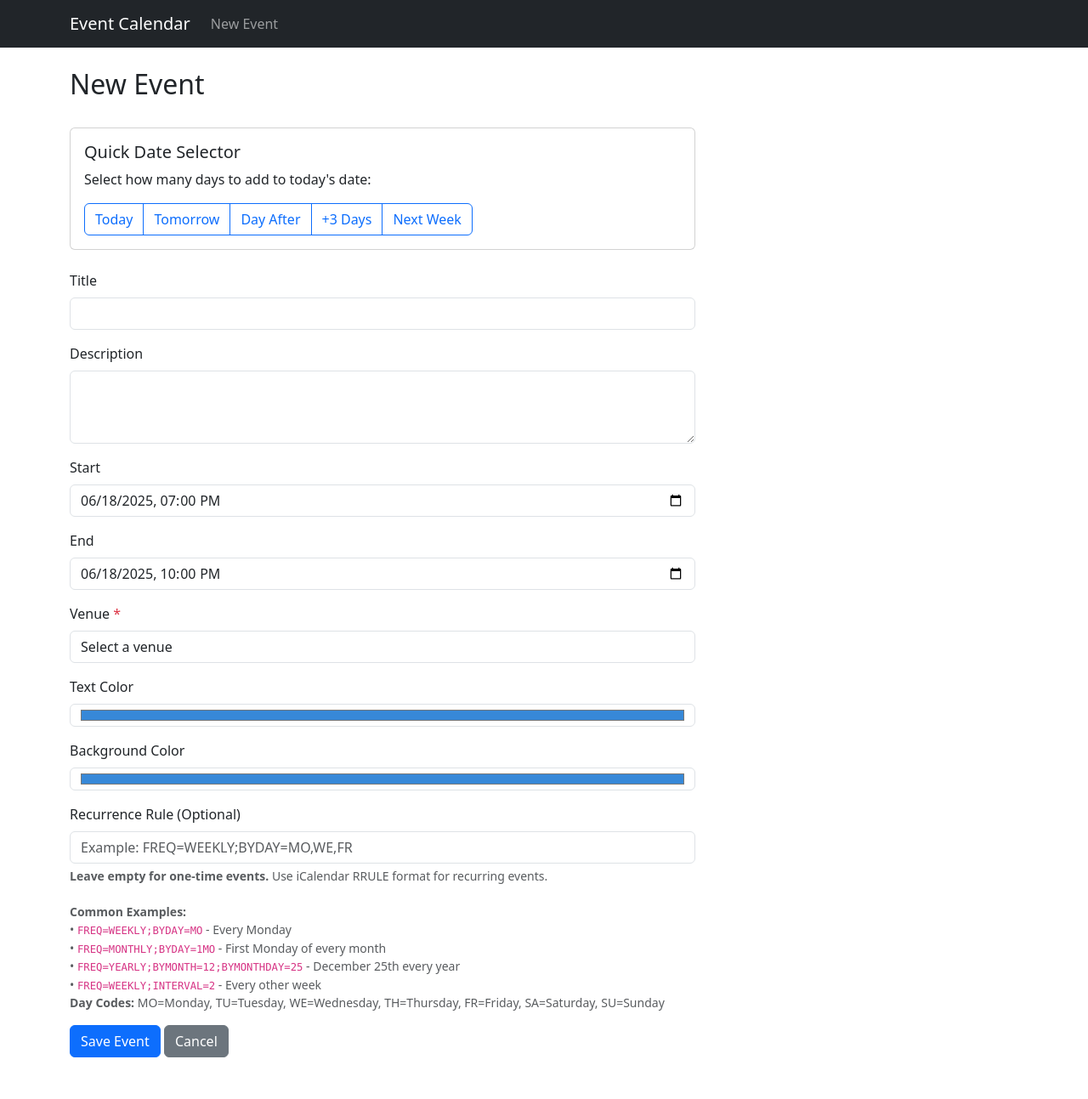
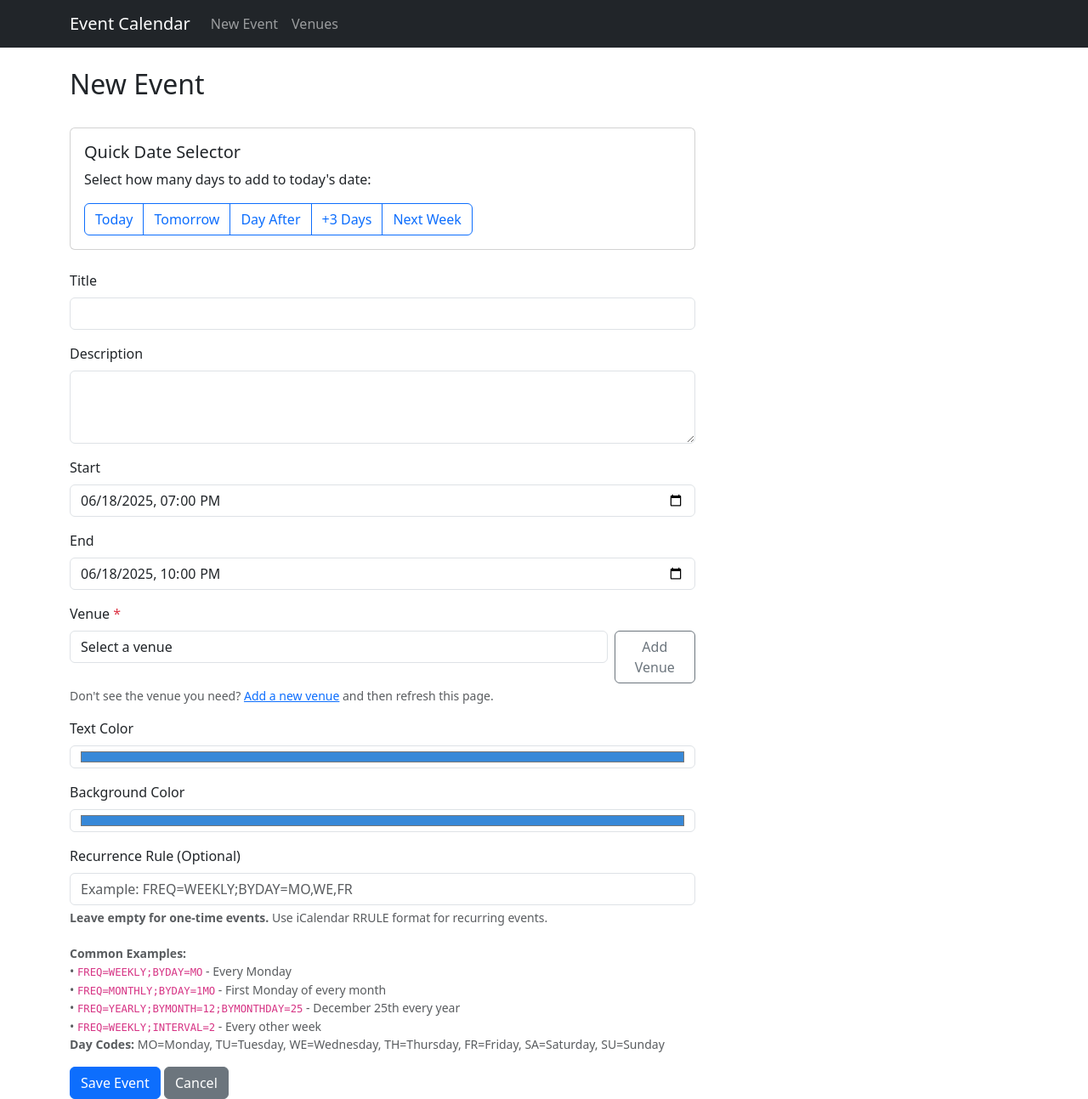
Before and after one commit to KeithCu/FlaskEvents, a Flask app: page /event/new in a window 1280 px wide. Shown: the whole page at 85% size. Before the commit the page ends 1244 px from the top, so only its background shows below. Run offline with Flask 3, Linux system fonts and the light colour scheme; data that the repository does not hold is empty; some libraries are stand-ins or nearby versions.

Commit message:
Add venue management functionality in app.py; implement routes for listing, adding, editing, and deleting venues. Create corresponding templates for venue forms and venue listings, enhancing event management capabilities.

```diff
--- a/app.py
+++ b/app.py
@@ -594,6 +594,80 @@ def delete_event(id):
     session.close()
     return redirect(url_for('python_view'))
 
+# Venue management routes
+@app.route('/venues')
+def list_venues():
+    session = SessionLocal()
+    try:
+        venues = session.query(Venue).order_by(Venue.name).all()
+        return render_template('venues.html', venues=venues)
+    finally:
+        session.close()
+
+@app.route('/venue/new', methods=['GET', 'POST'])
+def add_venue():
+    if request.method == 'POST':
+        name = request.form['name']
+        address = request.form['address']
+
+        if not name:
+            flash('Venue name is required', 'error')
+            return render_template('venue_form.html', name=name, address=address)
+
+        session = SessionLocal()
+        try:
+            venue = Venue(name=name, address=address)
+            session.add(venue)
+            session.commit()
+            flash('Venue added successfully', 'success')
+            return redirect(url_for('list_venues'))
+        finally:
+            session.close()
+
+    return render_template('venue_form.html')
+
+@app.route('/venue/<int:id>/edit', methods=['GET', 'POST'])
+def edit_venue(id):
+    session = SessionLocal()
+    venue = session.query(Venue).get_or_404(id)
+
+    if request.method == 'POST':
+        name = request.form['name']
+        address = request.form['address']
+
+        if not name:
+            flash('Venue name is required', 'error')
+            session.close()
+            return render_template('venue_form.html', venue=venue, name=name, address=address)
+
+        venue.name = name
+        venue.address = address
+        session.commit()
+        flash('Venue updated successfully', 'success')
+        session.close()
+        return redirect(url_for('list_venues'))
+
+    session.close()
+    return render_template('venue_form.html', venue=venue)
+
+@app.route('/venue/<int:id>/delete', methods=['POST'])
+def delete_venue(id):
+    session = SessionLocal()
+    venue = session.query(Venue).get_or_404(id)
+
+    # Check if venue has associated events
+    event_count = session.query(Event).filter(Event.venue_id == id).count()
+    if event_count > 0:
+        flash(f'Cannot delete venue "{venue.name}" because it has {event_count} associated event(s). Please reassign or delete those events first.', 'error')
+        session.close()
+        return redirect(url_for('list_venues'))
+
+    session.delete(venue)
+    session.commit()
+    flash('Venue deleted successfully', 'success')
+    session.close()
+    return redirect(url_for('list_venues'))
+
 @app.route('/widget-test')
 def widget_test():
     return render_template('widget_test.html')
--- a/templates/base.html
+++ b/templates/base.html
@@ -19,6 +19,9 @@
                 <ul class="navbar-nav">
                     <li class="nav-item">
                         <a class="nav-link" href="{{ url_for('add_event') }}">New Event</a>
+                    </li>
+                    <li class="nav-item">
+                        <a class="nav-link" href="{{ url_for('list_venues') }}">Venues</a>
                     </li>
                 </ul>
             </div>
--- a/templates/event_form.html
+++ b/templates/event_form.html
@@ -55,6 +55,7 @@
 
             <div class="mb-3">
                 <label for="venue_id" class="form-label">Venue <span class="text-danger">*</span></label>
+                <div class="d-flex gap-2 align-items-start">
                     <select class="form-control" id="venue_id" name="venue_id" required>
                         <option value="">Select a venue</option>
                         {% for venue in venues %}
@@ -63,8 +64,15 @@
                         </option>
                         {% endfor %}
                     </select>
+                    <a href="{{ url_for('add_venue') }}" class="btn btn-outline-secondary" target="_blank">
+                        Add Venue
+                    </a>
+                </div>
                 <div class="invalid-feedback">
                     Please select a venue
+                </div>
+                <div class="form-text">
+                    Don't see the venue you need? <a href="{{ url_for('add_venue') }}" target="_blank">Add a new venue</a> and then refresh this page.
                 </div>
             </div>
 
```
Also changed, not shown: templates/venue_form.html (added, +93 -0 lines), templates/venues.html (added, +83 -0 lines). Lines whose indentation alone changed are shown as unchanged.
